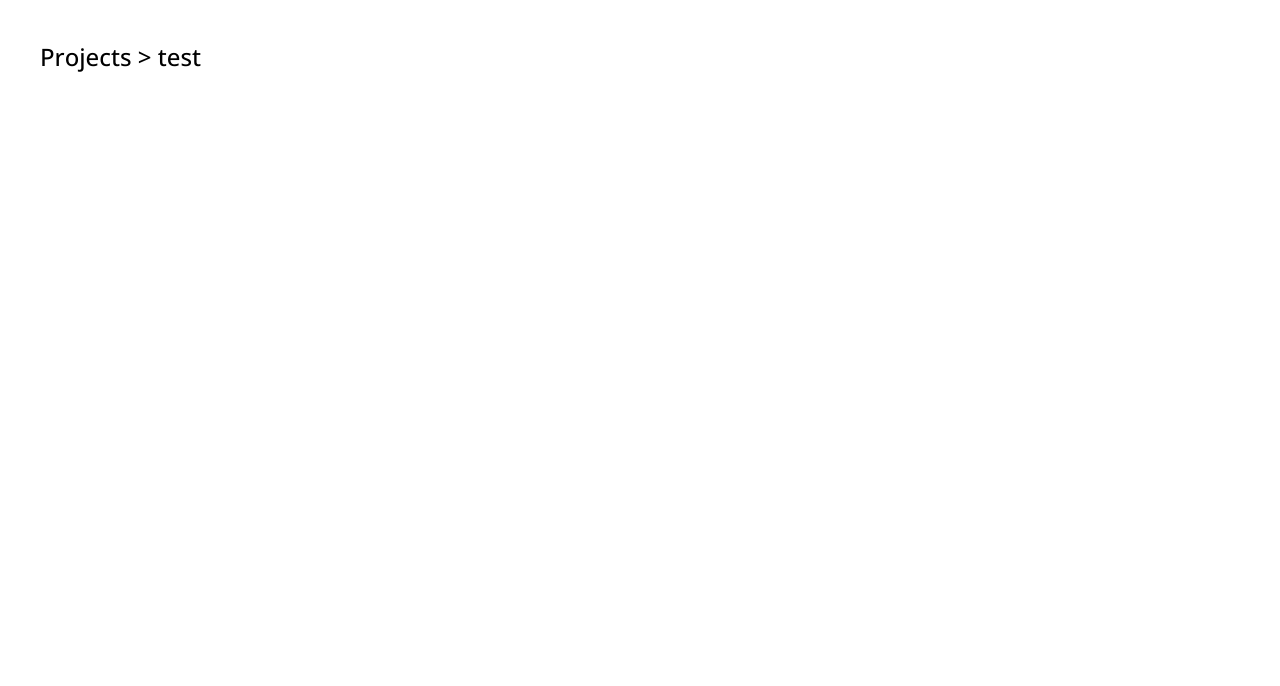
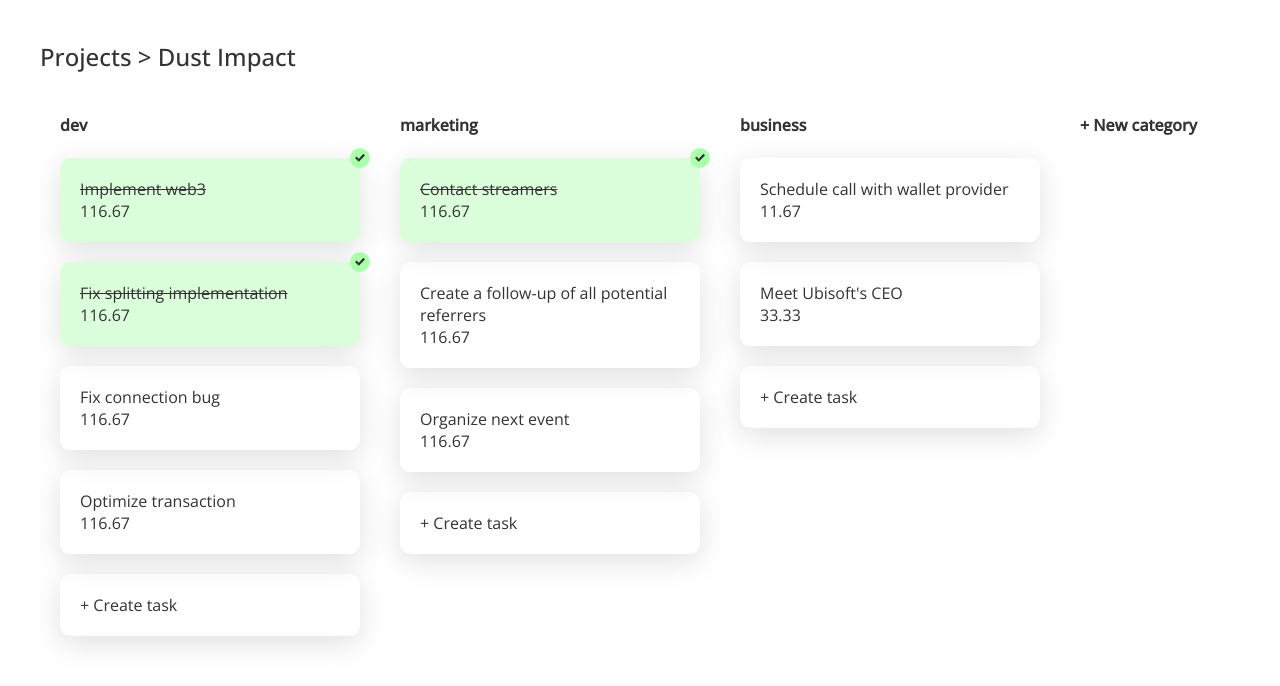
Before and after one commit to t0mm4rx/decentralized-kanban-board, a Vue app in the folder frontend/: page /project/1 in a window 1280 px wide. Shown: the top 686 px of the page. Built offline with nearby package versions, Linux system fonts and the light colour scheme.

Commit message:
Basic board

```diff
--- a/frontend/src/App.vue
+++ b/frontend/src/App.vue
@@ -12,6 +12,7 @@ body, html {
   padding: 0;
   font-family: "Open Sans";
   font-weight: 300;
+  color: #333;
 }
 
 #app {
--- /dev/null
+++ b/frontend/src/components/Loader.vue
@@ -0,0 +1,24 @@
+<template>
+  <svg width="38" height="38" viewBox="0 0 38 38" xmlns="http://www.w3.org/2000/svg" stroke="#000">
+    <g fill="none" fill-rule="evenodd">
+        <g transform="translate(1 1)" stroke-width="2">
+            <circle stroke-opacity=".5" cx="18" cy="18" r="18"/>
+            <path d="M36 18c0-9.94-8.06-18-18-18">
+                <animateTransform
+                    attributeName="transform"
+                    type="rotate"
+                    from="0 18 18"
+                    to="360 18 18"
+                    dur="1s"
+                    repeatCount="indefinite"/>
+            </path>
+        </g>
+    </g>
+  </svg>
+</template>
+
+<script>
+export default {
+  name: "Loader"
+}
+</script>
--- a/frontend/src/main.js
+++ b/frontend/src/main.js
@@ -5,6 +5,8 @@ import router from './router'
 
 window.currentAddress = null
 
+window.web3Instance = null
+
 window.store = reactive({});
 
 createApp(App).use(router).mount('#app')
--- /dev/null
+++ b/frontend/src/services/mockup.js
@@ -0,0 +1,29 @@
+export const fakeProjects = [
+	{
+		name: "Dust Impact",
+		address: "0x9801820912",
+		owner: "0x80809283"
+	},
+	{
+		name: "capsa",
+		address: "0x9801820912",
+		owner: "0x80809283"
+	},
+];
+
+export const fakeProject = {
+	name: "Dust Impact",
+	address: "0x132",
+	owner: "0x132",
+	tasks: [
+		{ name: "Implement web3", description: "", category: "dev", isDone: true, valueVotes: [120, 150, 80] },
+		{ name: "Fix splitting implementation", description: "", category: "dev", isDone: true, valueVotes: [120, 150, 80] },
+		{ name: "Fix connection bug", description: "", category: "dev", isDone: false, valueVotes: [120, 150, 80] },
+		{ name: "Optimize transaction", description: "", category: "dev", isDone: false, valueVotes: [120, 150, 80] },
+		{ name: "Contact streamers", description: "", category: "marketing", isDone: true, valueVotes: [120, 150, 80] },
+		{ name: "Create a follow-up of all potential referrers", description: "", category: "marketing", isDone: false, valueVotes: [120, 150, 80] },
+		{ name: "Organize next event", description: "", category: "marketing", isDone: false, valueVotes: [120, 150, 80] },
+		{ name: "Schedule call with wallet provider", description: "", category: "business", isDone: false, valueVotes: [10, 20, 5] },
+		{ name: "Meet Ubisoft's CEO", description: "", category: "business", isDone: false, valueVotes: [40, 30, 30] },
+	]
+};
--- /dev/null
+++ b/frontend/src/services/web3.js
@@ -0,0 +1,18 @@
+import { fakeProjects, fakeProject } from "./mockup"
+
+export const getProjects = () => {
+	return new Promise((resolve) => {
+		setTimeout(() => {
+			return resolve(fakeProjects);
+		}, 300);
+	});
+}
+
+export const getProject = (address) => {
+	address;
+	return new Promise((resolve) => {
+		setTimeout(() => {
+			return resolve(fakeProject);
+		}, 600);
+	});
+};
--- a/frontend/src/views/Home.vue
+++ b/frontend/src/views/Home.vue
@@ -1,7 +1,70 @@
 <template>
   <h2>Projects</h2>
+  <div v-if="projects !== null" id="projects-listing">
+    <div
+    v-for="project in projects"
+    :key="project.name"
+    class="projects-listing-item"
+    @click="() => redirectProject(project.address)">
+      <h3>{{ project.name }}</h3>
+    </div>
+    <div class="projects-listing-item">
+      Create a new project
+    </div>
+  </div>
+  <div v-if="projects === null" id="projects-loading-overlay">
+    <Loader />
+  </div>
 </template>
 
 <script>
-export default {}
+import { getProjects } from "@/services/web3"
+import Loader from "@/components/Loader"
+
+export default {
+  components: { Loader },
+  data: function () {
+    return {
+      projects: null
+    }
+  },
+  mounted: function () {
+    getProjects().then(projects => this.projects = projects).catch(console.error);
+  },
+  methods: {
+    redirectProject: function (address) {
+      this.$router.push(`/project/${address}`);
+    }
+  }
+}
 </script>
+
+<style lang="scss" scoped>
+#projects-loading-overlay {
+  display: flex;
+  align-items: center;
+  justify-content: center;
+  height: 100%;
+  width: 100%;
+}
+
+#projects-listing {
+  display: flex;
+  flex-wrap: wrap;
+}
+
+.projects-listing-item {
+  box-shadow: rgba(100, 100, 111, 0.2) 0px 7px 29px 0px;
+  margin: 20px;
+  padding: 20px;
+  border-radius: 10px;
+  cursor: pointer;
+  width: 150px;
+  height: 150px;
+
+  h3 {
+    font-weight: 300;
+    margin: 0;
+  }
+}
+</style>
--- a/frontend/src/views/Project.vue
+++ b/frontend/src/views/Project.vue
@@ -1,7 +1,124 @@
 <template>
-  <h2>Projects > test</h2>
+  <h2><a href="/">Projects</a> > {{ !!project ? project.name : "..." }}</h2>
+  <div v-if="project === null" id="project-loader-overlay">
+    <Loader />
+  </div>
+  <div v-if="project !== null" id="project-board">
+    <div v-for="category in categories" :key="category" class="project-board-column">
+      <h4>{{ category }}</h4>
+      <div
+      v-for="task in getTasks(category)"
+      :key="task.name"
+      class="project-board-task"
+      :done="task.isDone">
+        <span class="project-board-task-title">{{ task.name }}</span>
+        <span>{{ getValue(task) }}</span>
+        <div v-if="task.isDone" class="project-board-task-badge">
+          <svg xmlns="http://www.w3.org/2000/svg" width="24" height="24" viewBox="0 0 24 24"><path d="M20.285 2l-11.285 11.567-5.286-5.011-3.714 3.716 9 8.728 15-15.285z" fill="#333"/></svg>
+        </div>
+      </div>
+      <div class="project-board-task">
+        <span>+ Create task</span>
+      </div>
+    </div>
+    <div class="project-board-column">
+      <h4>+ New category</h4>
+    </div>
+  </div>
 </template>
 
 <script>
-export default {}
+import { getProject } from "@/services/web3";
+import Loader from "@/components/Loader";
+
+export default {
+  components: { Loader },
+  data: function () {
+    return {
+      project: null
+    }
+  },
+  mounted: function () {
+    getProject().then(project => this.project = project);
+  },
+  methods: {
+    getTasks: function (category) {
+      return this.project.tasks.filter(task => task.category === category);
+    },
+    getValue: function (task) {
+      return (task.valueVotes.reduce((a, b) => a + b) / task.valueVotes.length).toFixed(2);
+    }
+  },
+  computed: {
+    categories: function () {
+      return [...new Set(this.project.tasks.map(task => task.category))];
+    }
+  }
+}
 </script>
+
+<style lang="scss" scoped>
+h2 a {
+  color: inherit;
+  text-decoration: none;
+}
+
+#project-loader-overlay {
+  width: 100%;
+  height: 100%;
+  display: flex;
+  align-items: center;
+  justify-content: center;
+}
+
+#project-board {
+  display: flex;
+  overflow-x: auto;
+  width: 100%;
+}
+
+.project-board-column {
+  margin: 20px;
+  width: 300px;
+  min-width: 300px;
+  height: 100%;
+}
+
+.project-board-task {
+  box-shadow: rgba(100, 100, 111, 0.2) 0px 7px 29px 0px;
+  margin: 20px 0px;
+  padding: 20px;
+  border-radius: 10px;
+  display: flex;
+  flex-direction: column;
+}
+
+.project-board-task[done="true"] {
+  background-color: rgb(219, 255, 219);
+  position: relative;
+
+  .project-board-task-title {
+    text-decoration: line-through;
+  }
+
+  .project-board-task-badge {
+    position: absolute;
+    right: 0;
+    top: 0;
+    transform: translate(50%, -50%);
+    width: 20px;
+    height: 20px;
+    border-radius: 100%;
+    background-color: #AFA;
+    display: flex;
+    align-items: center;
+    justify-content: center;
+    color: white;
+
+    svg {
+      width: 10px;
+      height: auto;
+    }
+  }
+}
+</style>
```
